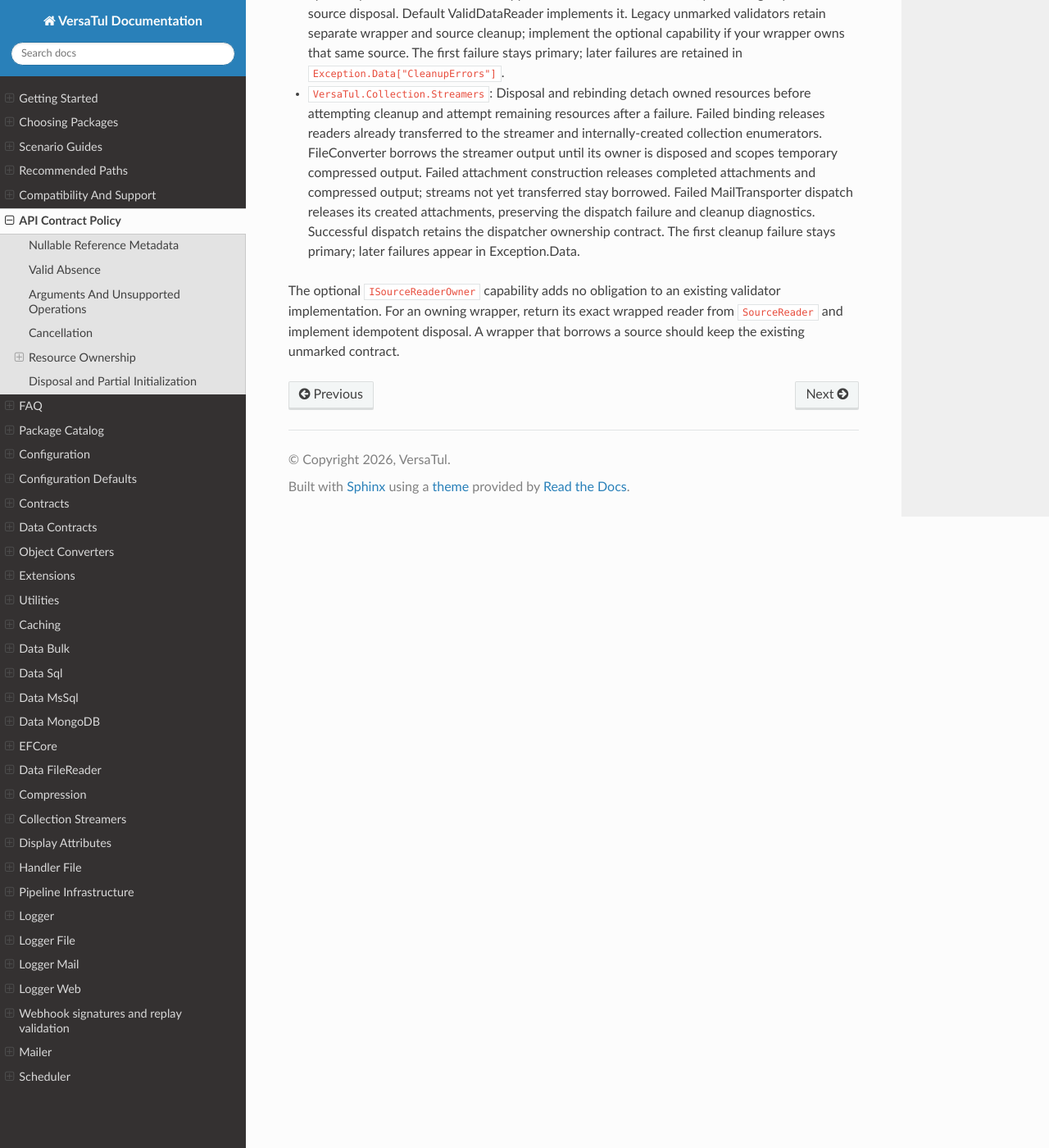
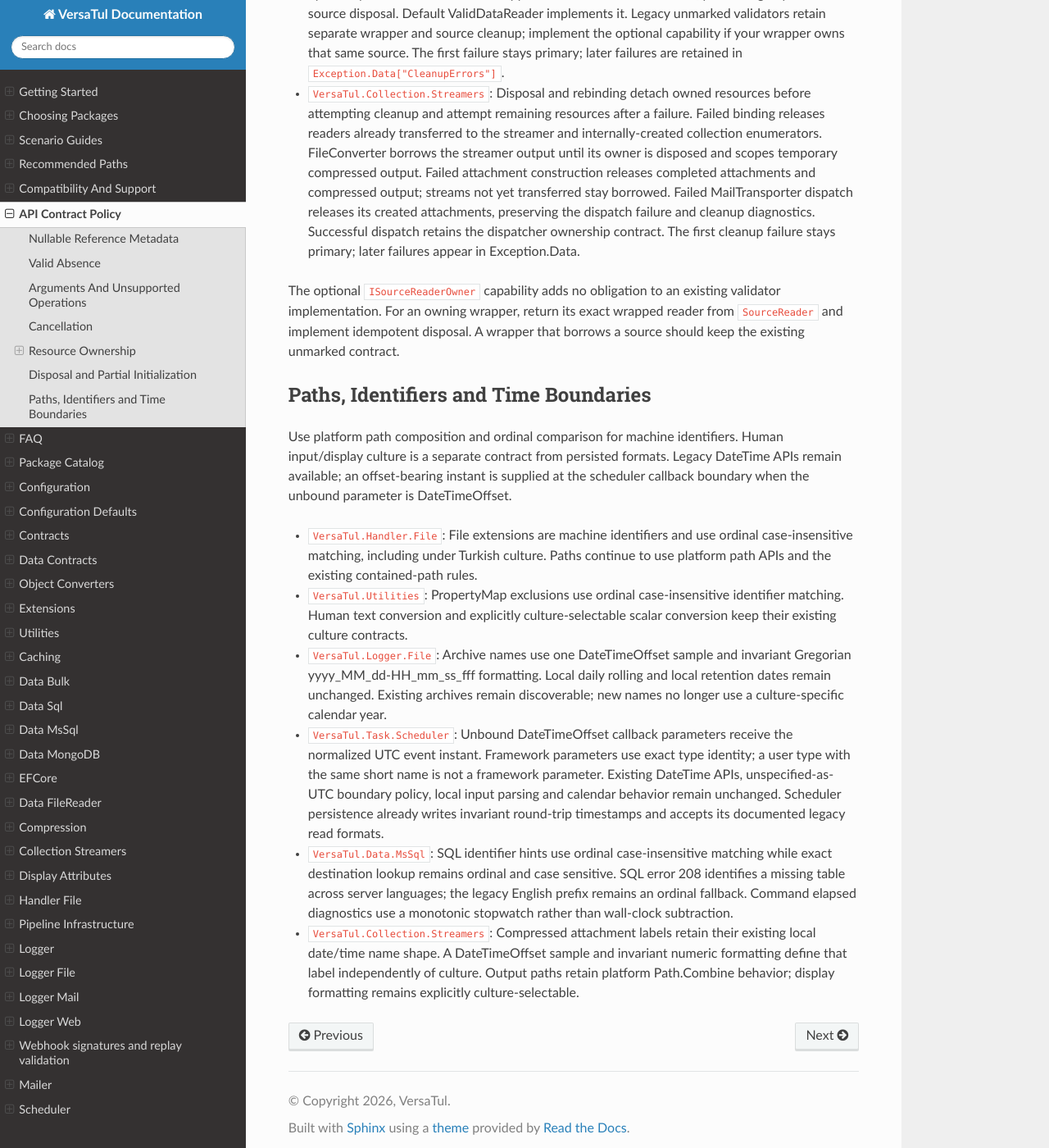
Before and after one commit to BjornWilliams/DocsVersaTul, a Sphinx documentation site: the page built from docs/source/api-contract-policy.rst, in a window 1280 px wide and 1400 px high, scrolled down 6384 px. Shown: the whole window at 82% size. Built offline with Sphinx 7.4.7 and the Read the Docs theme 3.1.0, drawn with Linux system fonts in a browser that asks for light colours.

Commit message:
Document culture-independent identifiers and time boundaries
AB#3038

AB#3031

```diff
--- a/docs/source/api-contract-policy.rst
+++ b/docs/source/api-contract-policy.rst
@@ -206,3 +206,18 @@
 validator implementation. For an owning wrapper, return its exact wrapped reader
 from ``SourceReader`` and implement idempotent disposal. A wrapper that borrows a
 source should keep the existing unmarked contract.
+
+Paths, Identifiers and Time Boundaries
+--------------------------------------
+
+Use platform path composition and ordinal comparison for machine identifiers.
+Human input/display culture is a separate contract from persisted formats.
+Legacy DateTime APIs remain available; an offset-bearing instant is supplied at
+the scheduler callback boundary when the unbound parameter is DateTimeOffset.
+
+* ``VersaTul.Handler.File``: File extensions are machine identifiers and use ordinal case-insensitive matching, including under Turkish culture. Paths continue to use platform path APIs and the existing contained-path rules.
+* ``VersaTul.Utilities``: PropertyMap exclusions use ordinal case-insensitive identifier matching. Human text conversion and explicitly culture-selectable scalar conversion keep their existing culture contracts.
+* ``VersaTul.Logger.File``: Archive names use one DateTimeOffset sample and invariant Gregorian yyyy_MM_dd-HH_mm_ss_fff formatting. Local daily rolling and local retention dates remain unchanged. Existing archives remain discoverable; new names no longer use a culture-specific calendar year.
+* ``VersaTul.Task.Scheduler``: Unbound DateTimeOffset callback parameters receive the normalized UTC event instant. Framework parameters use exact type identity; a user type with the same short name is not a framework parameter. Existing DateTime APIs, unspecified-as-UTC boundary policy, local input parsing and calendar behavior remain unchanged. Scheduler persistence already writes invariant round-trip timestamps and accepts its documented legacy read formats.
+* ``VersaTul.Data.MsSql``: SQL identifier hints use ordinal case-insensitive matching while exact destination lookup remains ordinal and case sensitive. SQL error 208 identifies a missing table across server languages; the legacy English prefix remains an ordinal fallback. Command elapsed diagnostics use a monotonic stopwatch rather than wall-clock subtraction.
+* ``VersaTul.Collection.Streamers``: Compressed attachment labels retain their existing local date/time name shape. A DateTimeOffset sample and invariant numeric formatting define that label independently of culture. Output paths retain platform Path.Combine behavior; display formatting remains explicitly culture-selectable.
```
